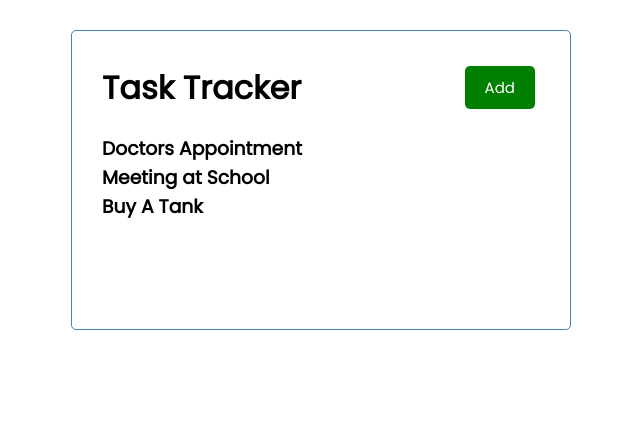
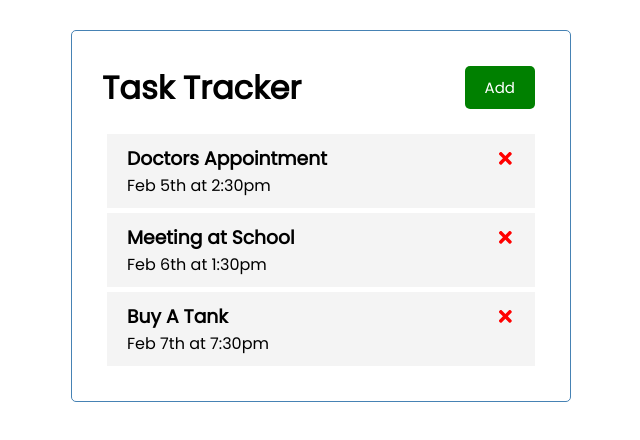
Before and after one commit to markpackham/react-task-tracker, a React (Create React App) app: page / in a window 1280 px wide. Shown: the top 440 px of the page, without its empty margins (319-959 px from the left). Built offline with nearby package versions, Linux system fonts and the light colour scheme.

Commit message:
add delete task option, https://youtu.be/w7ejDZ8SWv8?t=3454

```diff
--- a/package.json
+++ b/package.json
@@ -8,6 +8,7 @@
     "@testing-library/user-event": "^12.1.10",
     "react": "^17.0.2",
     "react-dom": "^17.0.2",
+    "react-icons": "^4.2.0",
     "react-scripts": "4.0.3",
     "web-vitals": "^1.0.1"
   },
--- a/src/App.js
+++ b/src/App.js
@@ -24,10 +24,19 @@
     },
   ]);
 
+  // Delete Task
+  const deleteTask = (id) => {
+    setTasks(tasks.filter((task) => task.id !== id));
+  };
+
   return (
     <div className="container">
       <Header />
-      <Tasks tasks={tasks} />
+      {tasks.length > 0 ? (
+        <Tasks tasks={tasks} onDelete={deleteTask} />
+      ) : (
+        <p>You haven't got any tasks</p>
+      )}
     </div>
   );
 }
--- /dev/null
+++ b/src/components/Task.js
@@ -0,0 +1,18 @@
+import { FaTimes } from "react-icons/fa";
+
+const Task = ({ task, onDelete }) => {
+  return (
+    <div className="task">
+      <h3>
+        {task.text}{" "}
+        <FaTimes
+          style={{ color: "red", cursor: "pointer" }}
+          onClick={() => onDelete(task.id)}
+        />
+      </h3>
+      <p>{task.day}</p>
+    </div>
+  );
+};
+
+export default Task;
--- a/src/components/Tasks.js
+++ b/src/components/Tasks.js
@@ -1,8 +1,10 @@
-const Tasks = ({ tasks }) => {
+import Task from "./Task";
+
+const Tasks = ({ tasks, onDelete }) => {
   return (
     <>
       {tasks.map((task) => (
-        <h3 key={task.id}>{task.text}</h3>
+        <Task key={task.id} task={task} onDelete={onDelete} />
       ))}
     </>
   );
```
Also changed, not shown: 1 other file (tests, documents, lock files or other folders).
